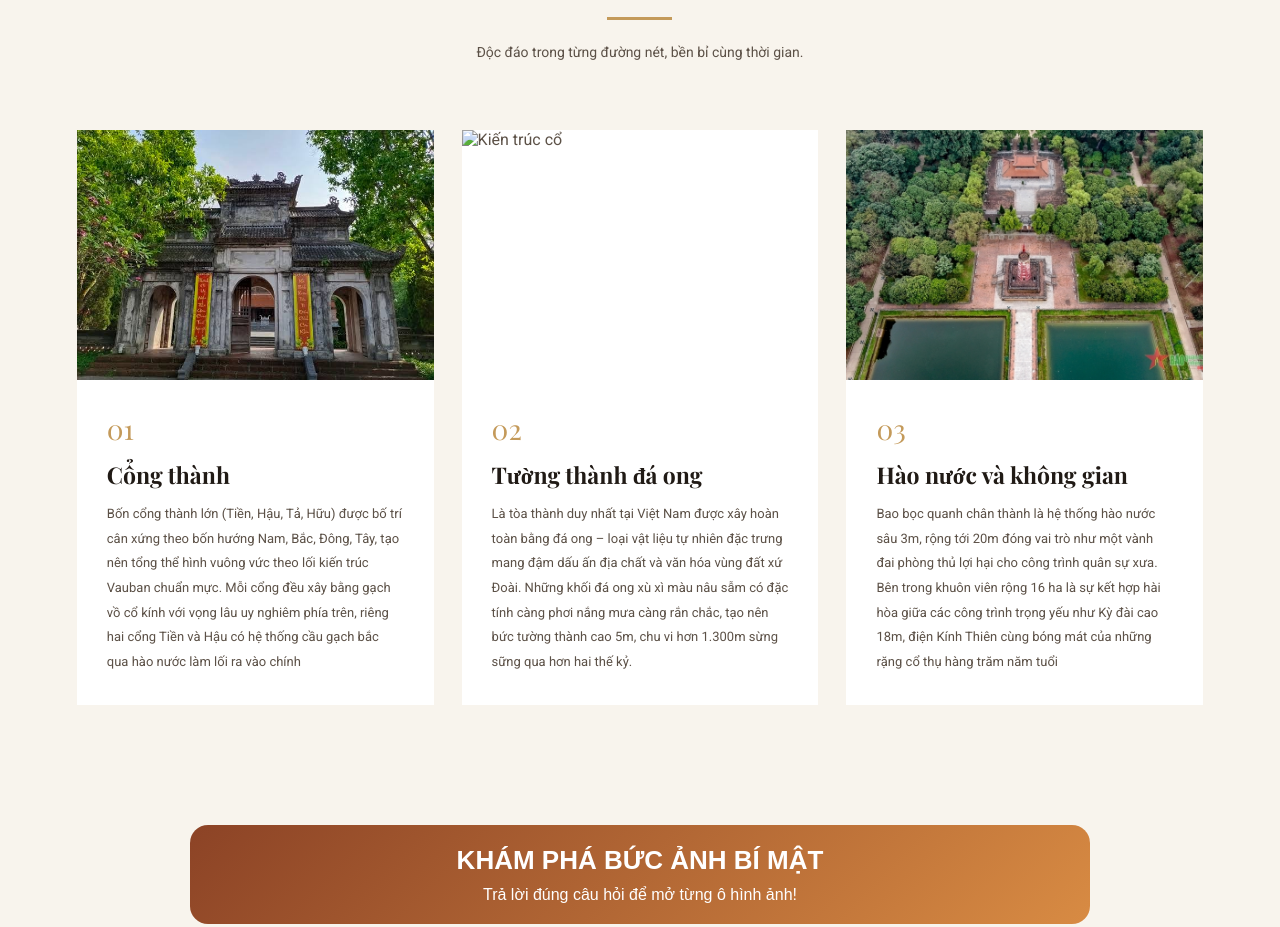
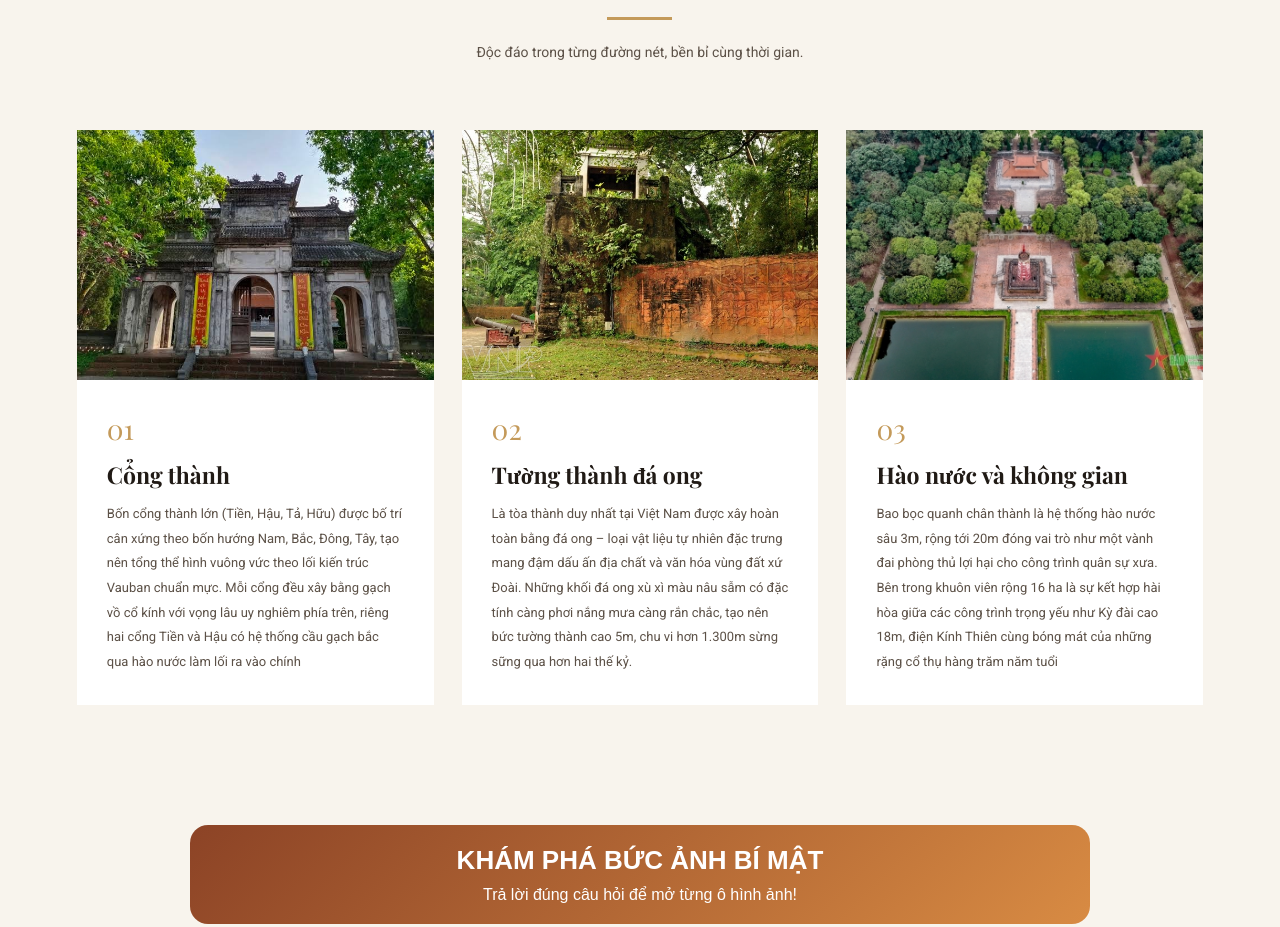
Before and after one commit to ThcsSonLoc/ver1-1, a plain HTML site: page index.html in a window 1280 px wide. Shown: the part 3288-4215 px from the top of the page. Drawn offline with nearby package versions, Linux system fonts and the light colour scheme; the site is published under a folder, as on GitHub Pages, so addresses that start at the root find nothing.

Commit message:
Update index.html

```diff
--- a/index.html
+++ b/index.html
@@ -220,7 +220,7 @@
                 </div>
 
                 <div class="architecture-card">
-                    <img src="/15-6KPVN81BaoAnh156201214256118.jpg"
+                    <img src="./15-6KPVN81BaoAnh156201214256118.jpg"
                          alt="Kiến trúc cổ">
                     <div class="architecture-info">
                         <span>02</span>
```
